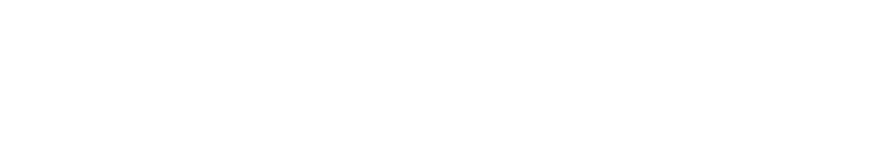
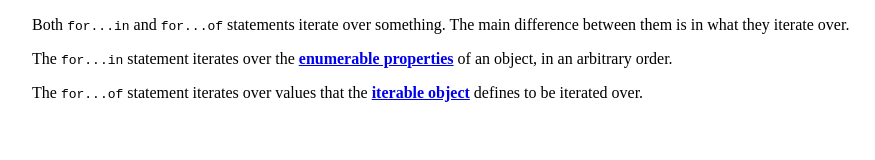
Before and after one commit to edezekiel/for...of, a plain HTML site: page index.html in a window 1280 px wide. Shown: the whole page, without its empty margins (16-891 px from the left). Drawn offline with Linux system fonts and the light colour scheme.

Commit message:
add text from mdn into html file

```diff
--- a/index.html
+++ b/index.html
@@ -6,6 +6,23 @@
   </head>
   <body>
 
+    <blockquote cite="https://developer.mozilla.org/en-US/docs/Web/JavaScript/Reference/Statements/for...of">
+      <p>Both <code>for...in</code> and <code>for...of</code> statements iterate
+      over something. The main difference between them is in what they iterate
+      over. </p>
+
+      <p>The <code>for...in</code> statement iterates over the <strong>
+        <a href="https://developer.mozilla.org/en-US/docs/Web/JavaScript/Enumerability_and_ownership_of_properties">
+        enumerable properties</a></strong> of an object, in an arbitrary order.
+      </p>
+
+      <p>The <code>for...of</code> statement iterates over values that the <strong>
+      <a href="https://developer.mozilla.org/en-US/docs/Web/JavaScript/Guide/Iterators_and_Generators#Iterables">
+        iterable object</a></strong> defines to be iterated over.</p>
+    </blockquote>
+
+
+
     <script type="text/javascript" src="loop.js"></script>
   </body>
 </html>
```
Also changed, not shown: 1 other file.
